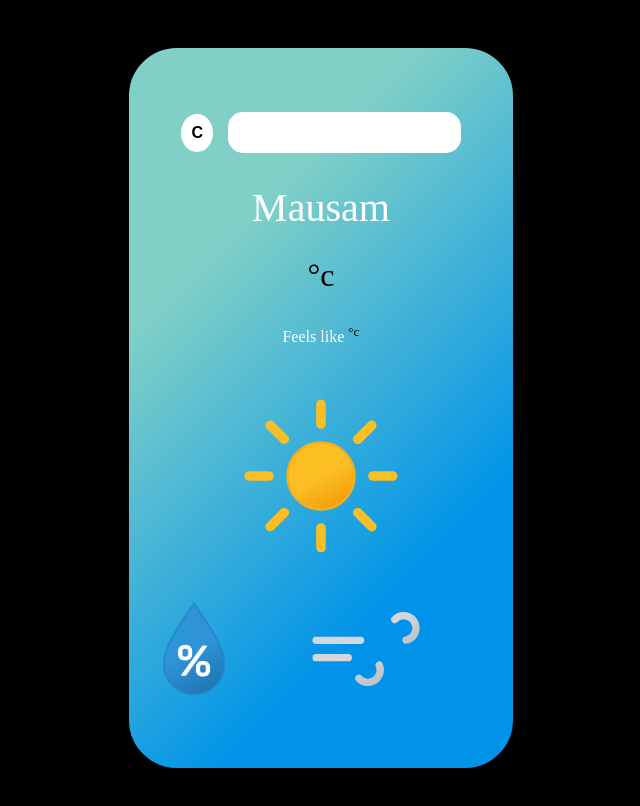
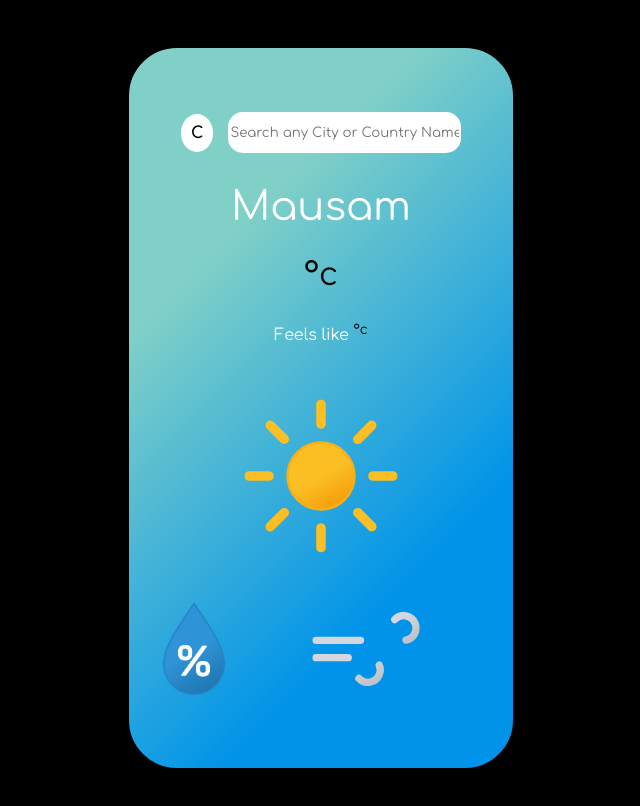
Before and after one commit to thenikhilsingh/Mausam, a plain HTML site: page index.html in a window 1280 px wide. Shown: the whole page, without its empty margins (319-959 px from the left). Drawn offline with Linux system fonts and the light colour scheme; no server answers.

Commit message:
Changes in UI

```diff
--- a/index.html
+++ b/index.html
@@ -5,13 +5,24 @@
     <meta name="viewport" content="width=device-width, initial-scale=1.0" />
     <title>Mausam</title>
     <link rel="stylesheet" href="style.css" />
+    <link rel="preconnect" href="https://fonts.googleapis.com" />
+    <link rel="preconnect" href="https://fonts.gstatic.com" crossorigin />
+    <link
+      href="https://fonts.googleapis.com/css2?family=Comfortaa:wght@300..700&display=swap"
+      rel="stylesheet"
+    />
   </head>
   <body>
     <div class="container">
       <div class="subCont">
         <div class="cont1">
           <button class="tempChangBtn">C</button>
-          <input class="searchbtn" type="text" value="" />
+          <input
+            class="searchbtn"
+            type="text"
+            value=""
+            placeholder="Search any City or Country Name"
+          />
         </div>
         <div class="cont2">Mausam</div>
         <div class="cont3">
--- a/style.css
+++ b/style.css
@@ -1,3 +1,6 @@
+* {
+  font-family: "Comfortaa", serif;
+}
 body {
   display: flex;
   justify-content: center;
@@ -40,12 +43,22 @@ body {
   border: none;
   color: black;
 }
+
+.tempChangBtn:hover {
+  background-color: rgb(219, 217, 217);
+}
+
+.tempChangBtn:active {
+  background-color: grey;
+}
+
 .searchbtn {
   background-color: white;
   border-radius: 15px;
   width: 70%;
   height: 40%;
   border: none;
+  text-align: center;
 }
 
 .darkLightMode {
```
